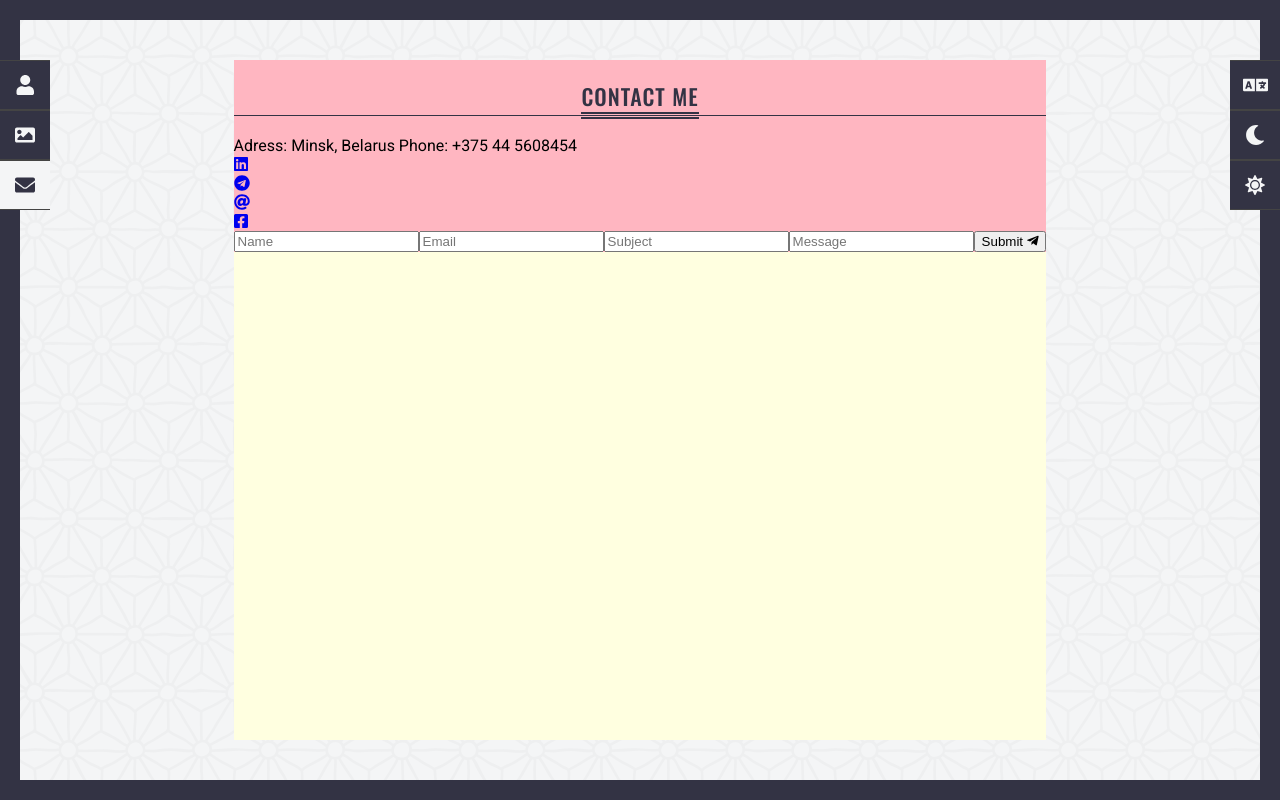
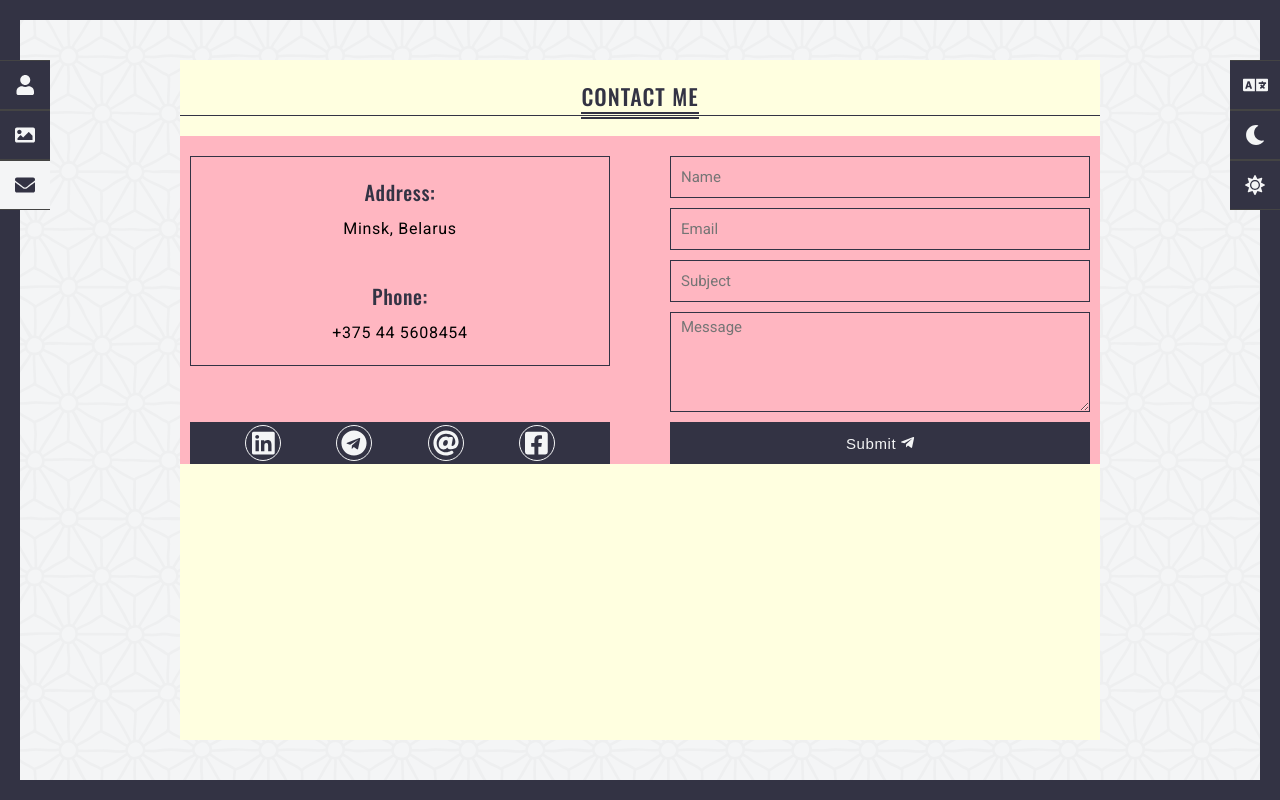
Before and after one commit to kotsur-vlad/portfolio, a React (Create React App) app: page /contacts in a window 1280 px wide. Built offline with nearby package versions, Linux system fonts and the light colour scheme.

Commit message:
Refactored 'Contacts' component

```diff
--- a/src/about/About.module.scss
+++ b/src/about/About.module.scss
@@ -68,6 +68,10 @@ $linksHoverColor: #ffffff;
         padding: 5px 10px;
         border: 1px solid $primaryColor;
 
+        &:visited {
+          color: $primaryColor;
+        }
+
         &:hover {
           @include transition(all 0.7s);
           background: $linksHoverColor;
@@ -78,9 +82,6 @@ $linksHoverColor: #ffffff;
           top: 1px;
         }
 
-        &:visited {
-          color: $primaryColor;
-        }
       }
     }
 
--- a/src/contacts/ContactIcon.js
+++ b/src/contacts/ContactIcon.js
@@ -1,11 +1,15 @@
 import React from "react";
 import {FontAwesomeIcon} from "@fortawesome/react-fontawesome";
 
+import styles from './ContactIcon.module.scss'
+
 const ContactIcon = (props) => {
 	return (
-		<div title={props.title}>
+		<div title={props.title} className={styles.wrapper}>
 			<a href={props.link} rel="noopener noreferrer" target="_blank">
-				<FontAwesomeIcon icon={props.icon}/>
+				<span className={styles.icon}>
+					<FontAwesomeIcon icon={props.icon} size="2x"/>
+				</span>
 			</a>
 		</div>
 	)
--- /dev/null
+++ b/src/contacts/ContactIcon.module.scss
@@ -0,0 +1,32 @@
+@import './../common/styles/sass/variables';
+@import './../common/styles/sass/mixins';
+
+.wrapper {
+  a {
+    @include flex(row, center, center);
+    width: 34px;
+    height: 34px;
+    border: 1px solid $alternateColor;
+    border-radius: 50%;
+    color: $alternateColor;
+    font-size: 1.3rem;
+
+    &:visited {
+      color: $alternateColor;
+    }
+
+    &:hover {
+      background-color: $alternateColor;
+      color: $primaryColor;
+    }
+
+    &:active {
+      position: relative;
+      top: 1px;
+    }
+
+    .icon {
+      cursor: pointer;
+    }
+  }
+}
--- a/src/contacts/Contacts.js
+++ b/src/contacts/Contacts.js
@@ -3,7 +3,7 @@ import {faFacebookSquare, faLinkedin, faTelegram, faTelegramPlane} from "@fortaw
 import {faAt} from "@fortawesome/free-solid-svg-icons";
 import {FontAwesomeIcon} from "@fortawesome/react-fontawesome";
 
-import styles from './Contacts.module.css'
+import styles from './Contacts.module.scss'
 import Title from "../common/title/Title";
 import ContactIcon from "./ContactIcon";
 
@@ -21,27 +21,33 @@ const Contacts = () => {
 
 
 	return (
+		<div className={styles.wrapper}>
+			<Title title="contact me" padding={3} align="center"/>
 			<div className={styles.contacts}>
-			<Title title="contact me" padding={3} align="center"/>
 
-			<div>
-				Adress:
-				Minsk, Belarus
-				Phone:
-				+375 44 5608454
-				<div>
+				<div className={styles.first}>
+					<ul>
+						<li>Address:</li>
+						<li>Minsk, Belarus</li>
+						<li>Phone:</li>
+						<li>+375 44 5608454</li>
+					</ul>
+
+					<div className={styles.icons}>
 						{contactIcons}
 					</div>
 				</div>
 
-			<div>
+				<div className={styles.second}>
 					<form action="">
-					<input type="text" placeholder="Name"/>
-					<input type="text" placeholder="Email"/>
+						<input required type="text" placeholder="Name"/>
+						<input required type="text" placeholder="Email"/>
 						<input type="text" placeholder="Subject"/>
-					<input type="text" placeholder="Message"/>
+						<textarea required placeholder="Message"/>
 						<button>Submit <FontAwesomeIcon icon={faTelegramPlane}/></button>
 					</form>
+				</div>
+
 			</div>
 		</div>
 	);
--- a/src/contacts/Contacts.module.css
+++ /dev/null
@@ -1,4 +0,0 @@
-.contacts {
-	background-color: lightpink;
-
-}
--- /dev/null
+++ b/src/contacts/Contacts.module.scss
@@ -0,0 +1,88 @@
+@import './../common/styles/sass/variables';
+@import './../common/styles/sass/mixins';
+
+.wrapper {
+	@include flex (column, flex-start, center);
+	.contacts {
+		@include flex (row, center, stretch);
+		flex-wrap: wrap;
+
+		background-color: lightpink;
+		.first{
+			@include flex (column, flex-start, center);
+			min-width: 420px;
+			margin: 0 30px 0 10px;
+			ul {
+				box-sizing: border-box;
+				width: 100%;
+				height: auto;
+				margin-top: 20px;
+				border: 1px solid $primaryColor;
+			}
+			li {
+				height: 42px;
+				text-align: center;
+				//&:nth-child(4) {
+				//	height: 100px;
+				//}
+				&:nth-child(odd) {
+					margin-top: 20px;
+					color: $primaryColor;
+					font: 500 2rem Oswald;
+					letter-spacing: 0.6px;
+				}
+				&:nth-child(even) {
+					letter-spacing: 0.7px;
+				}
+			}
+			.icons {
+				@include flex (row, space-evenly, center);
+				width: 100%;
+				height: 42px;
+				margin-top: auto;
+				background-color: $primaryColor;
+			}
+		}
+		.second {
+			min-width: 420px;
+			margin: 0 10px 0px 30px;
+
+			form {
+				@include flex (column, flex-start, center);
+				margin-top: 20px;
+				input, textarea {
+					box-sizing: border-box;
+					width: 100%;
+					height: 42px;
+					margin-bottom: 10px;
+					padding: 5px 10px;
+					outline: none;
+					border: 1px solid $primaryColor;
+					background-color: transparent;
+					color: $primaryColor;
+					font: 400 1.5rem Roboto;
+				}
+				textarea {
+					resize: vertical;
+					height: 100px;
+					min-height: 40px;
+				}
+				button {
+					width: 100%;
+					height: 42px;
+					border: none;
+					outline: none;
+					background-color: $primaryColor;
+					color: $alternateColor;
+					font-size: 1.5rem;
+					letter-spacing: 0.6px;
+					cursor: pointer;
+					&:active{
+						position: relative;
+						top: 1px;
+					}
+				}
+			}
+		}
+	}
+}
--- a/src/projects/Project.module.scss
+++ b/src/projects/Project.module.scss
@@ -90,6 +90,10 @@
         color: $primaryColor;
         font-size: 1.5rem;
 
+        &:visited {
+          color: $primaryColor;
+        }
+
         &:hover {
           border-bottom: 1px solid $primaryColor;
         }
@@ -99,9 +103,6 @@
           top: 1px;
         }
 
-        &:visited {
-          color: $primaryColor;
-        }
       }
     }
 
--- a/src/projects/Projects.js
+++ b/src/projects/Projects.js
@@ -18,7 +18,7 @@ const Projects = () => {
 			preview: counterPreview,
 			demo: 'https://kotsur-vlad.github.io/counter/',
 			source: 'https://github.com/kotsur-vlad/counter',
-			stack: 'React, local state, lifecycle methods, css modules, local storage, cssComb',
+			stack: 'React, class components, local state, lifecycle methods, css modules, local storage, cssComb',
 			description: 'This application is a counter. it allows to set end and start values and then to increase the counter\'s value by 1'
 		},
 		{
@@ -28,7 +28,7 @@ const Projects = () => {
 			preview: gamePreview,
 			demo: 'https://kotsur-vlad.github.io/beat_a_mole_game/',
 			source: 'https://github.com/kotsur-vlad/beat_a_mole_game',
-			stack: 'React, local state, lifecycle methods',
+			stack: 'React, class components, local state, lifecycle methods',
 			description: 'This is a simple game. A goal of the game is to beat the mole with a hammer'
 		}
 	]
```
Lines whose indentation alone changed are shown as unchanged.
